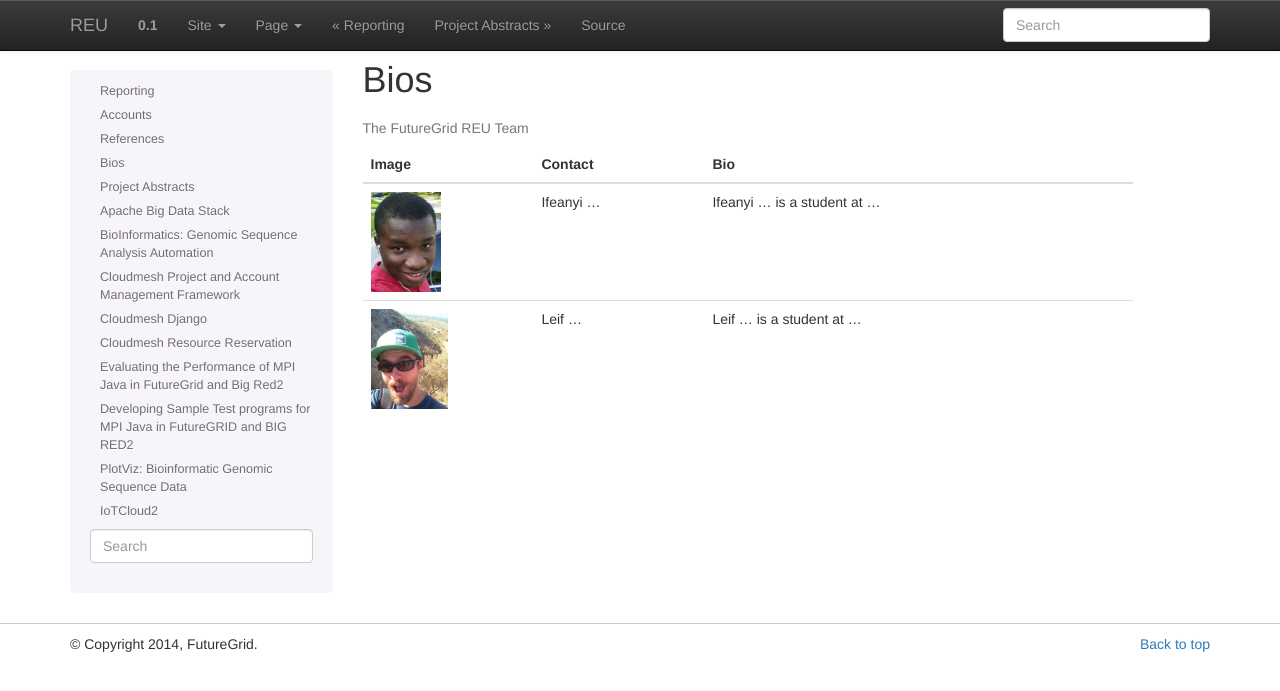
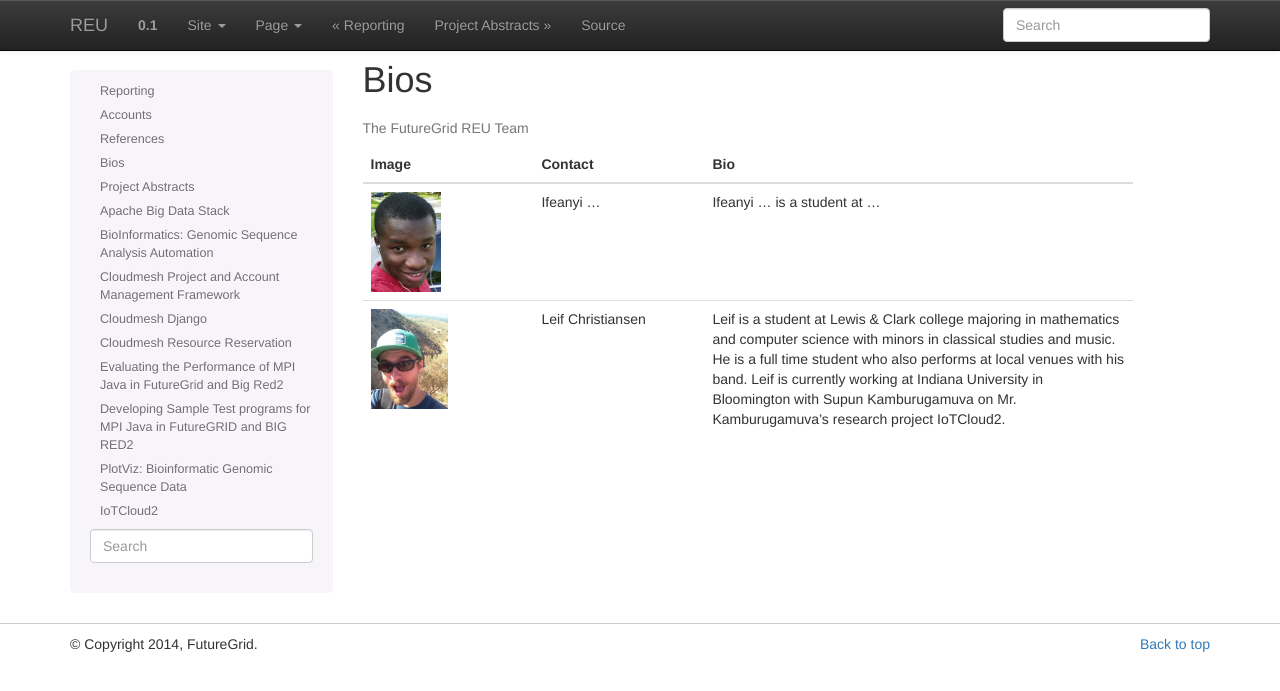
Before and after one commit to cloudmesh-project/reu-2014, a Sphinx documentation site: the page built from doc/source/bios.rst, in a window 1280 px wide. Shown: the top 691 px of the page. Built offline with Sphinx 7.4.7, drawn with Linux system fonts in a browser that asks for light colours.

Commit message:
Update bios.rst

```diff
--- a/doc/source/bios.rst
+++ b/doc/source/bios.rst
@@ -22,5 +22,9 @@ Bios
       .. image:: images/photo_leif.jpg
           :height: 100
 
-     - Leif ...
-     - Leif ... is a student at ...
+     - Leif Christiansen
+     - Leif is a student at Lewis & Clark college majoring in mathematics and
+       computer science with minors in classical studies and music. He is a full
+       time student who also performs at local venues with his band. Leif is
+       currently working at Indiana University in Bloomington with Supun Kamburugamuva on Mr. Kamburugamuva's research
+       project IoTCloud2.
```
